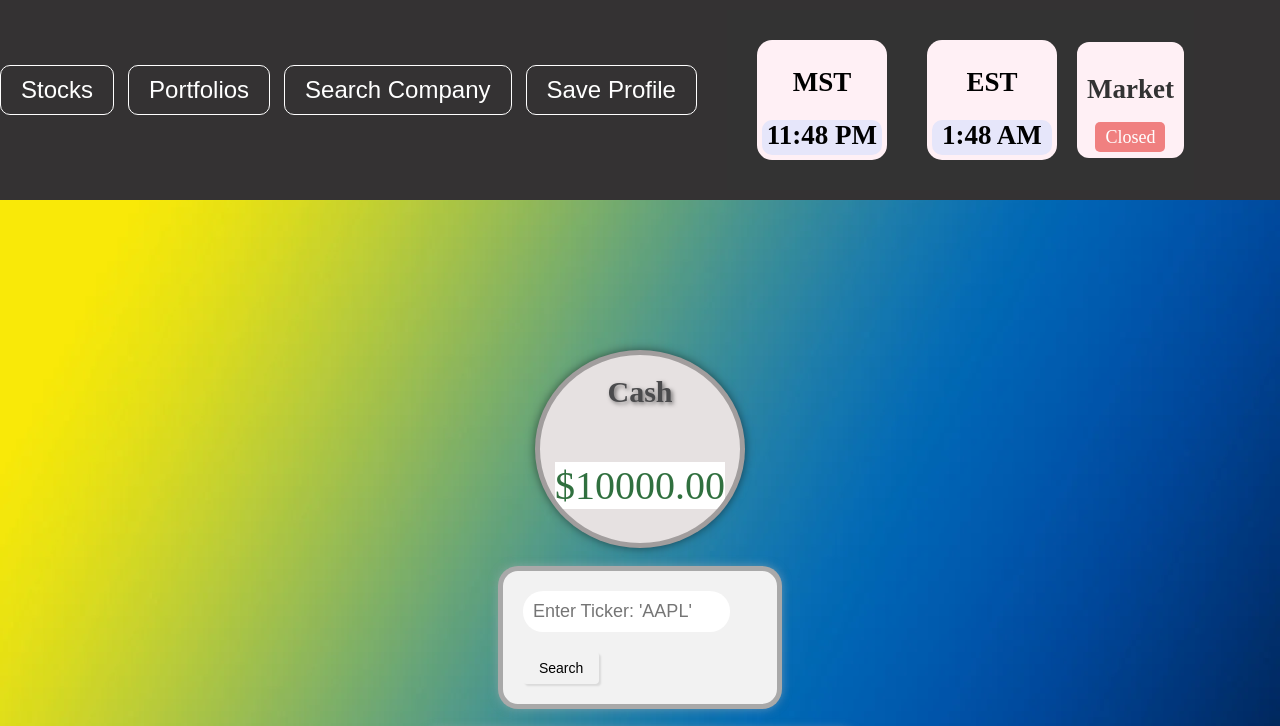
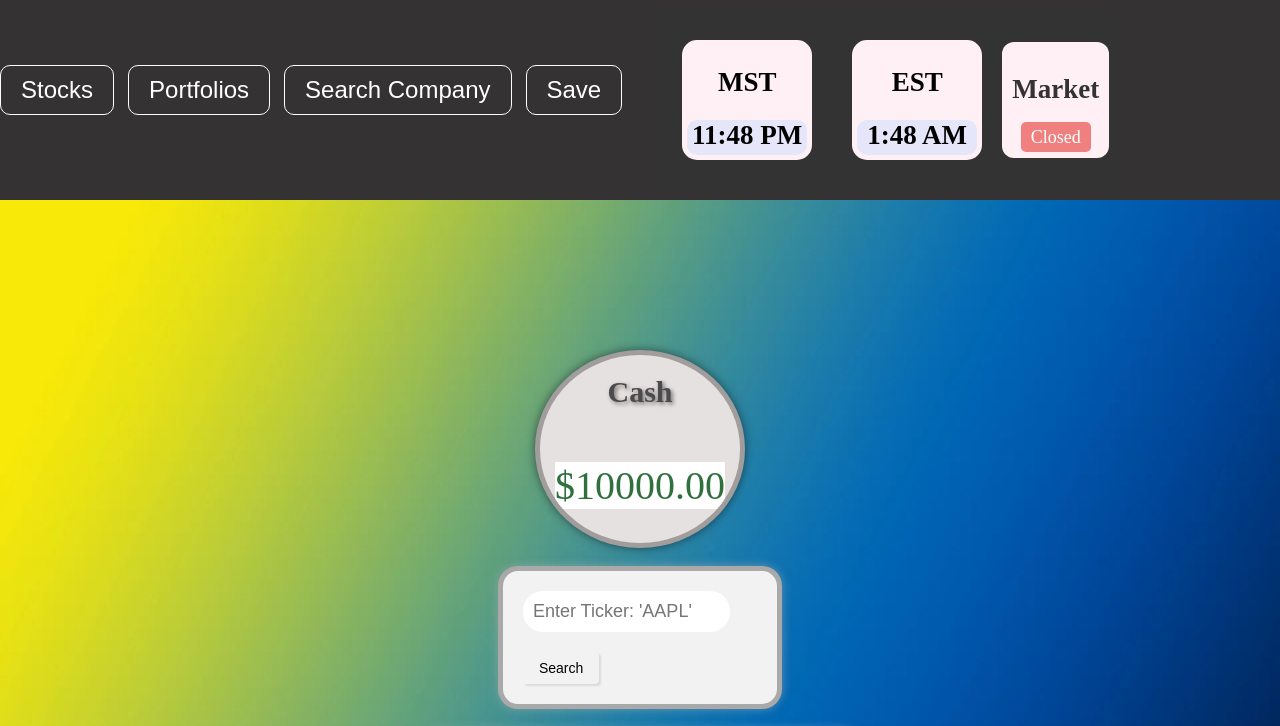
Before and after one commit to joshyyekonsire/capstone, a website: page client/index.html in a window 1280 px wide. Shown: the top 726 px of the page. Drawn offline with Linux system fonts and the light colour scheme.

Commit message:
bitIo set up

```diff
--- a/client/index.html
+++ b/client/index.html
@@ -22,7 +22,7 @@
         <button class="header-button" onclick="window.location.href = './stocks/stocks.html'">Stocks</button>
         <button class="header-button" onclick="window.location.href = './portfolios/portfolios.html'">Portfolios</button>
         <button class="header-button" onclick="window.location.href = './info/info.html'">Search Company</button>
-        <button class="header-button" id = "save">Save Profile</button>
+        <button class="header-button" id = "save">Save</button>
         </div>
       </div>
 
--- a/otherMaterial/exampleDataBase.txt
+++ b/otherMaterial/exampleDataBase.txt
@@ -79,7 +79,6 @@ SELECT * FROM users WHERE username = 'JohnDoe@gmail.com';
 
 
 ------------------------------------------------------------------------------------
-
 front end:
 
 document.getElementById("save-button").addEventListener("click", function() {
--- a/server/index.js
+++ b/server/index.js
@@ -9,6 +9,10 @@ app.use(cors());
 
 const baseURL = "https://query1.finance.yahoo.com/v10/finance/quoteSummary/";
 
+// const bitIo = 'postgresql://cosmicblaze123:v2_3yqRy_A6TS8PbDYRSUr6WVURnvyiB@db.bit.io:5432/cosmicblaze123/capstone-project'
+
+
+
 app.get("/stock/:ticker", (req, res) => {
   axios
     .get(
@@ -18,6 +22,4 @@ app.get("/stock/:ticker", (req, res) => {
     .catch((error) => res.status(404).send({ message: "Ticker not found" }));
 });
 
-
-
 app.listen(4455, () => console.log("Casting off from PORT: 4455"));
```
Also changed, not shown: client/stocks/stocks.html (+0 -4 lines).
